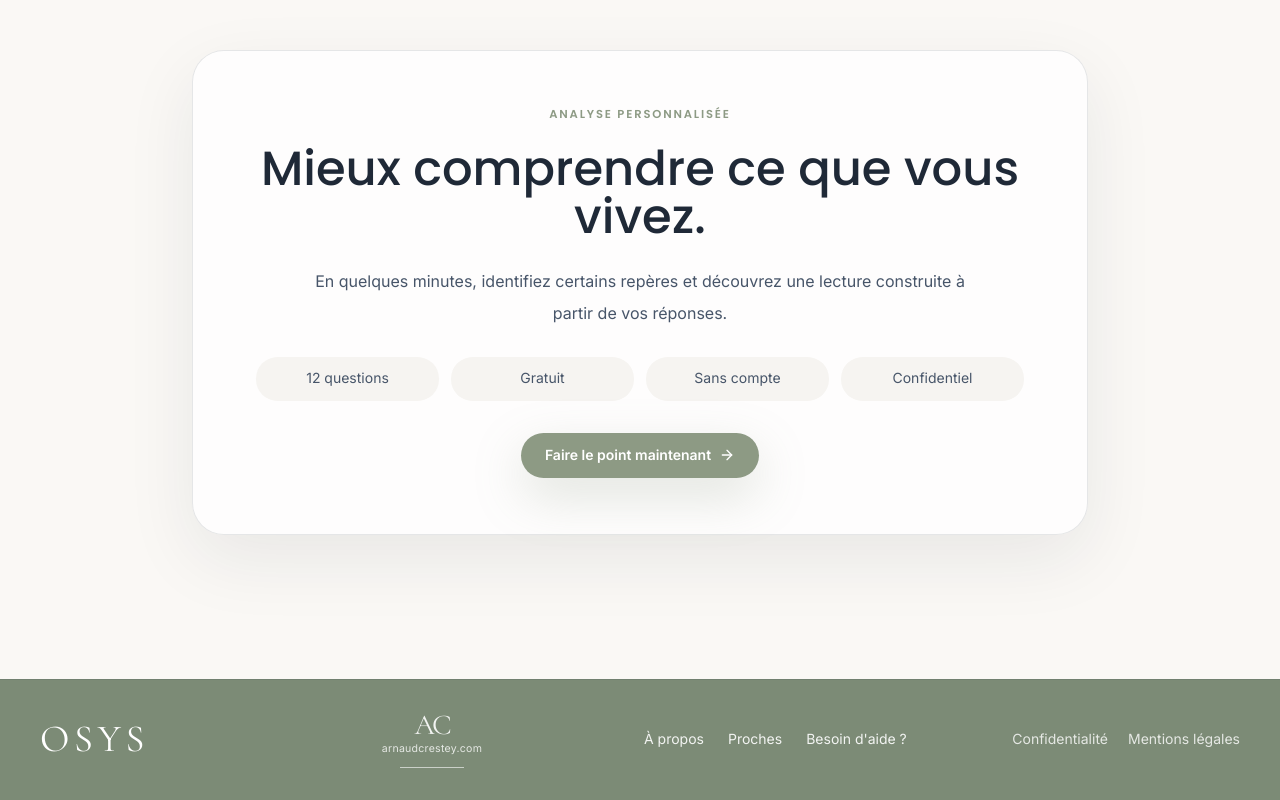
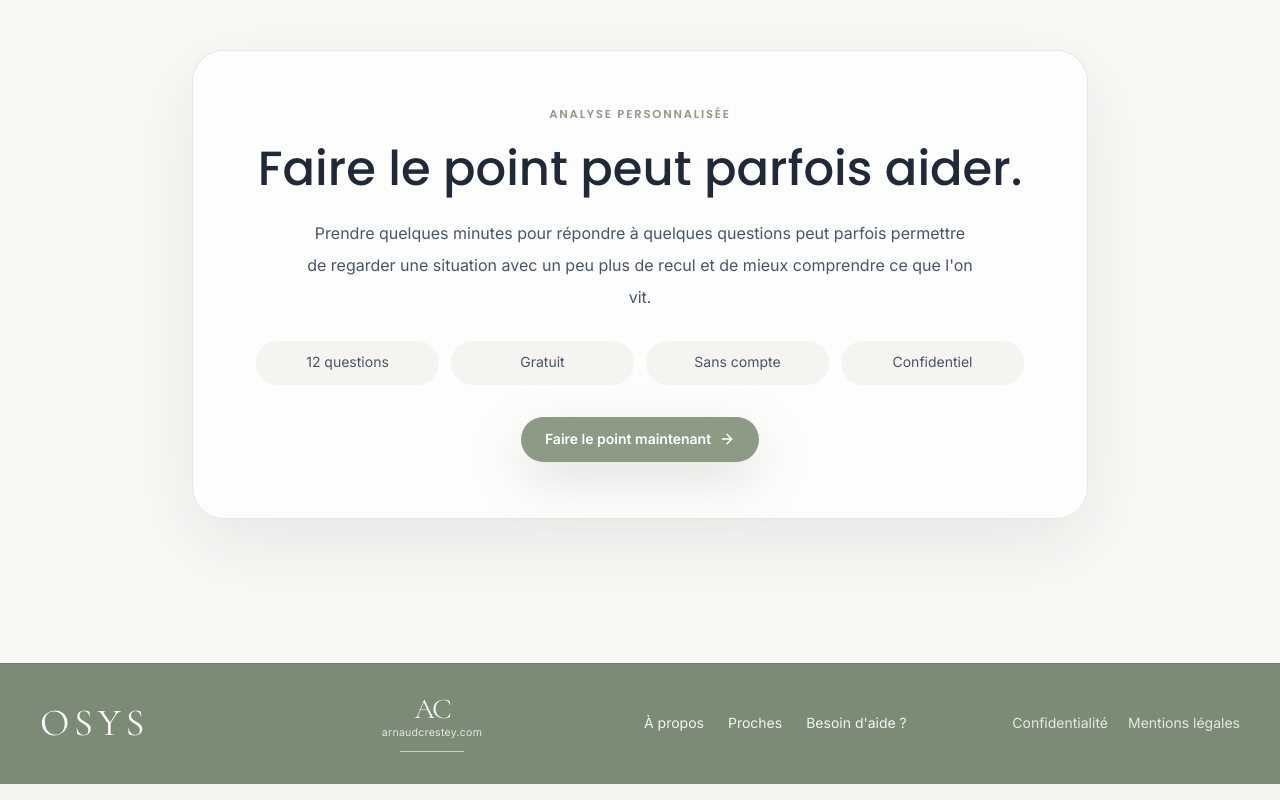
Before and after one commit to arnaudcrestey/osys, a Next.js app: page /accueil in a window 1280 px wide. Shown: the part 1024-1824 px from the top of the page. Built offline with nearby package versions, Linux system fonts and the light colour scheme.

Commit message:
Update page.tsx

```diff
--- a/app/accueil/page.tsx
+++ b/app/accueil/page.tsx
@@ -15,12 +15,13 @@ export default function HomePage() {
     <p className="eyebrow">Analyse personnalisée</p>
 
 <h2 className="mt-5 font-display text-3xl font-medium leading-tight text-osys-ink sm:text-5xl">
-      Mieux comprendre ce que vous vivez.
+  Faire le point peut parfois aider.
 </h2>
 
 <p className="mx-auto mt-6 max-w-2xl text-base leading-8 text-slate-600">
-      En quelques minutes, identifiez certains repères et découvrez une
-      lecture construite à partir de vos réponses.
+  Prendre quelques minutes pour répondre à quelques questions
+  peut parfois permettre de regarder une situation avec un peu plus
+  de recul et de mieux comprendre ce que l&apos;on vit.
 </p>
 
 <div className="mx-auto mt-7 grid max-w-3xl gap-3 text-sm text-slate-600 sm:grid-cols-4">
```
Lines whose indentation alone changed are shown as unchanged.
